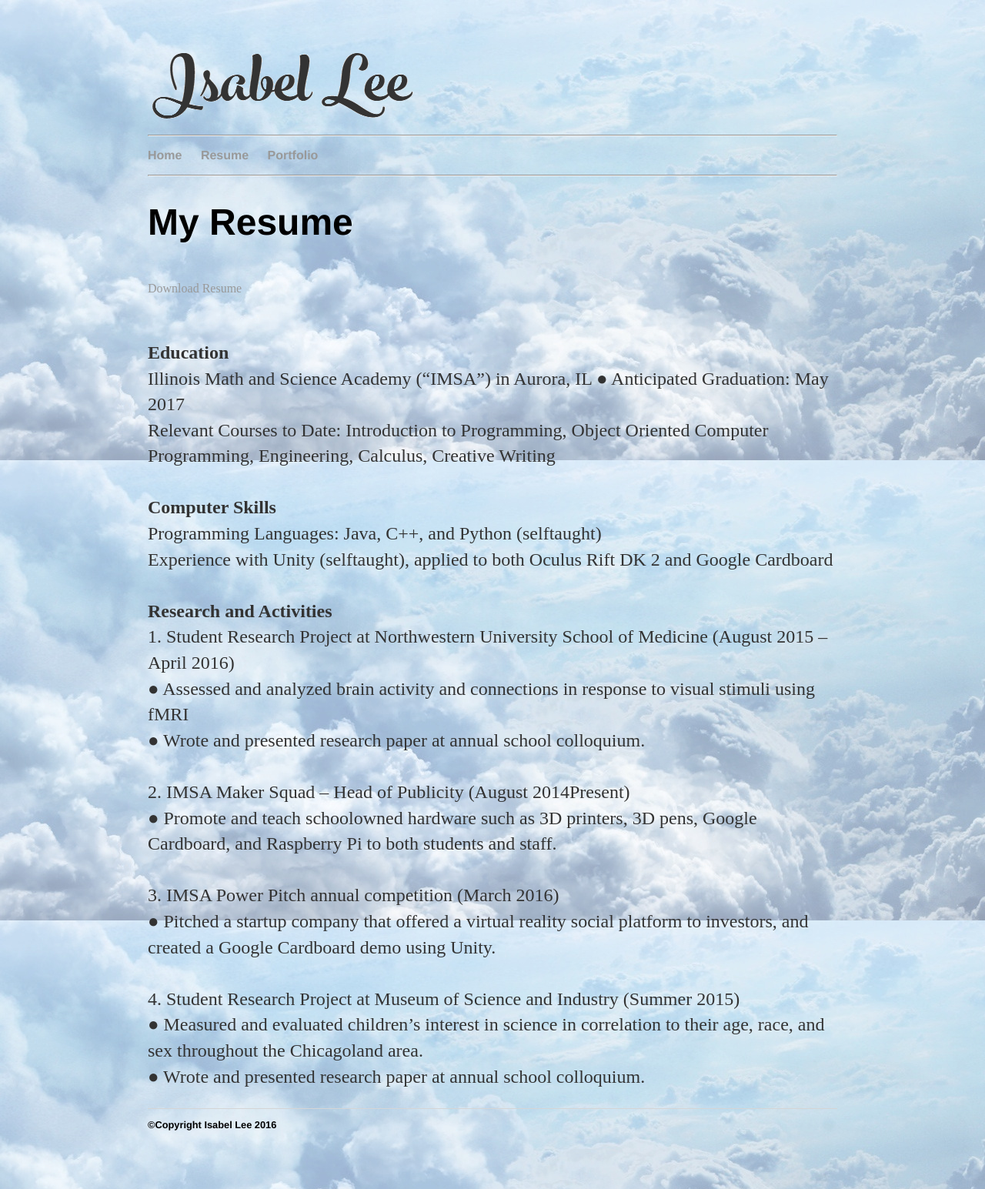
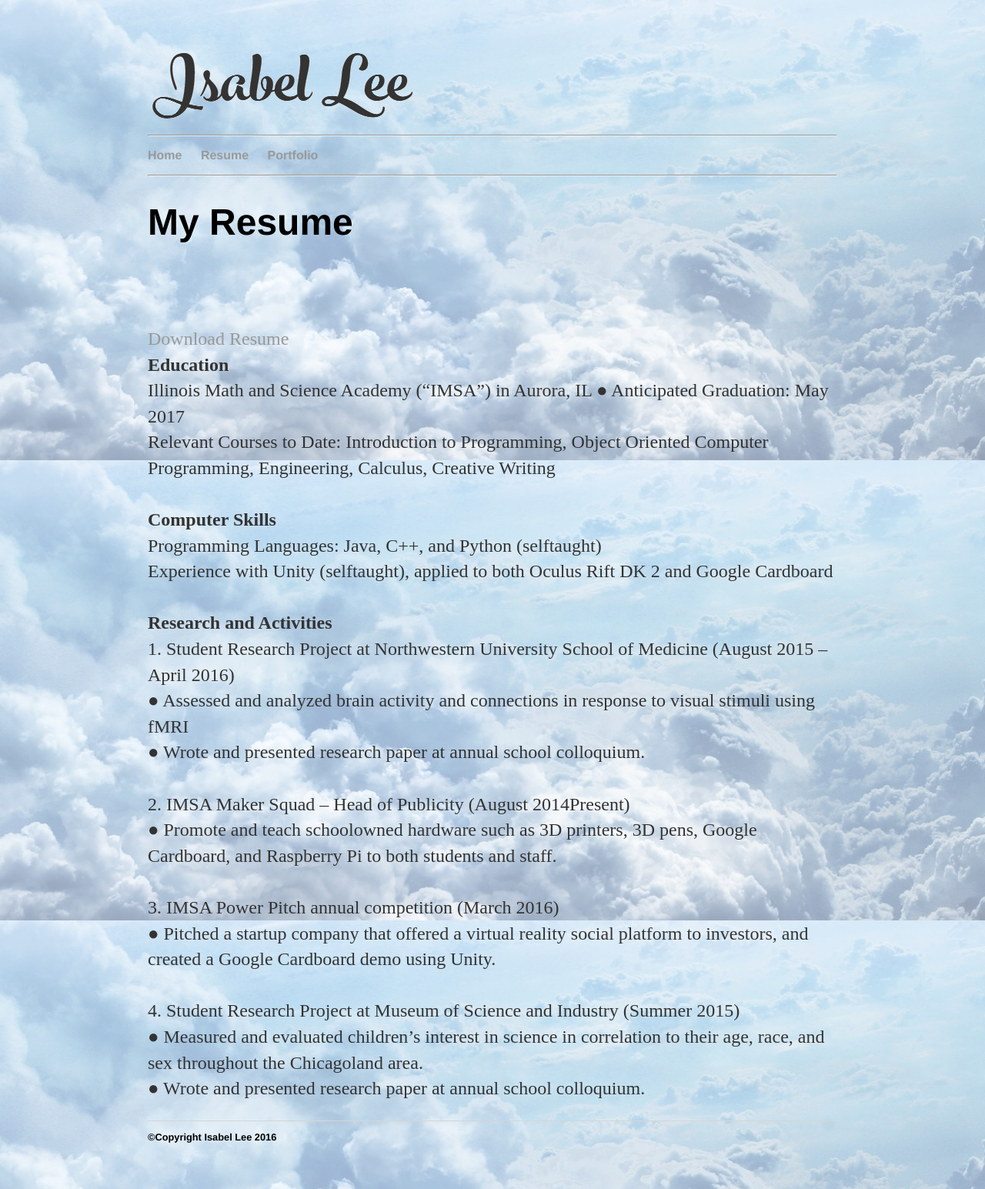
Before and after one commit to isabelringing1/old_website, a Jekyll site: the page built from resume/index.html, in a window 1280 px wide. Shown: the whole page at 77% size. Built offline with Jekyll 4.4.1, drawn with Linux system fonts in a browser that asks for light colours.

Commit message:
Update index.html

```diff
--- a/resume/index.html
+++ b/resume/index.html
@@ -6,10 +6,11 @@ title: Isabel Lee
 
 					<h1>My Resume</h1><br>
 					<div class="col-sm-4">
+					<p>
+					<br>
 					<a href="https://docs.google.com/document/d/1FmfqMY-3yxDjugo8ycXHDvSIjVHcfeUWmDaUDBfln8A/export?format=pdf" class="download" title="Download Resume as PDF">Download Resume</a><br>
 
-					<p>
-					<br>
+
 					<strong>Education</strong><br>
 					Illinois Math and Science Academy (“IMSA”) in Aurora, IL
 				   	  ● Anticipated Graduation: May 2017<br>
```
